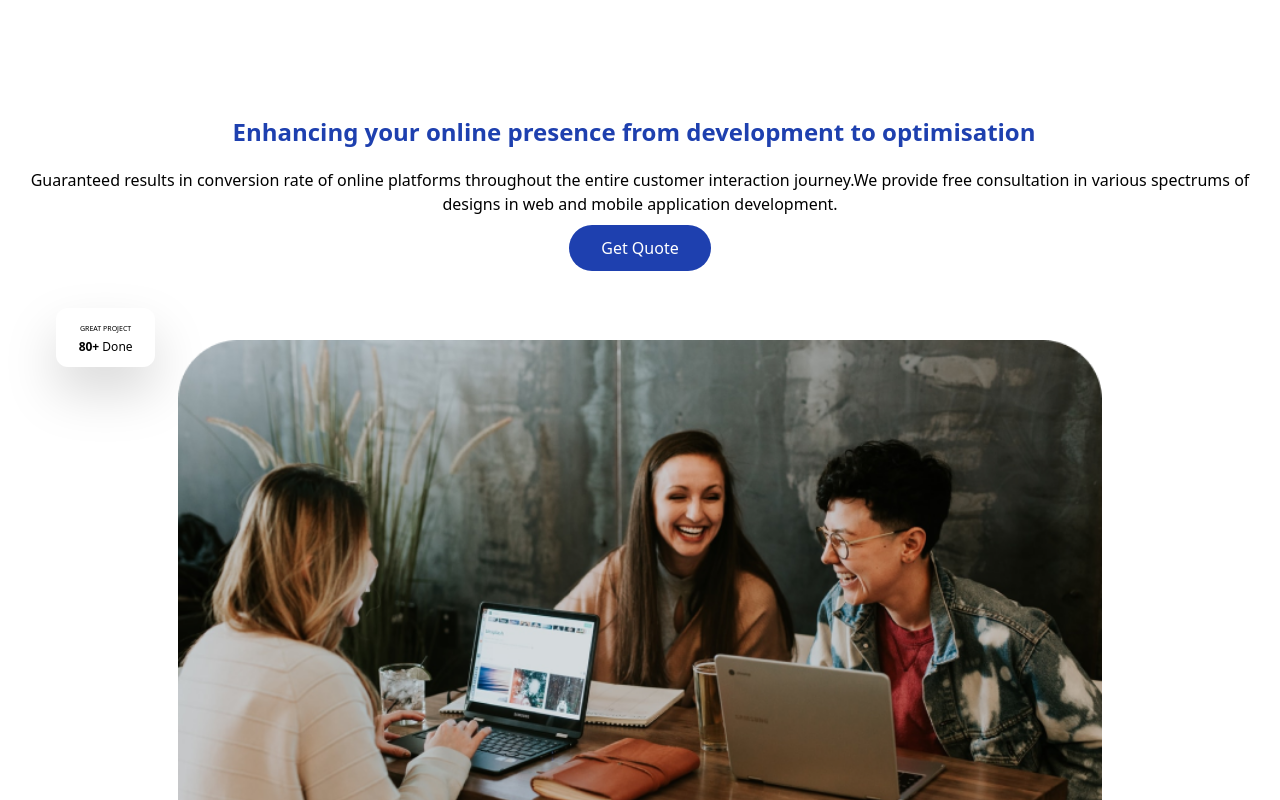
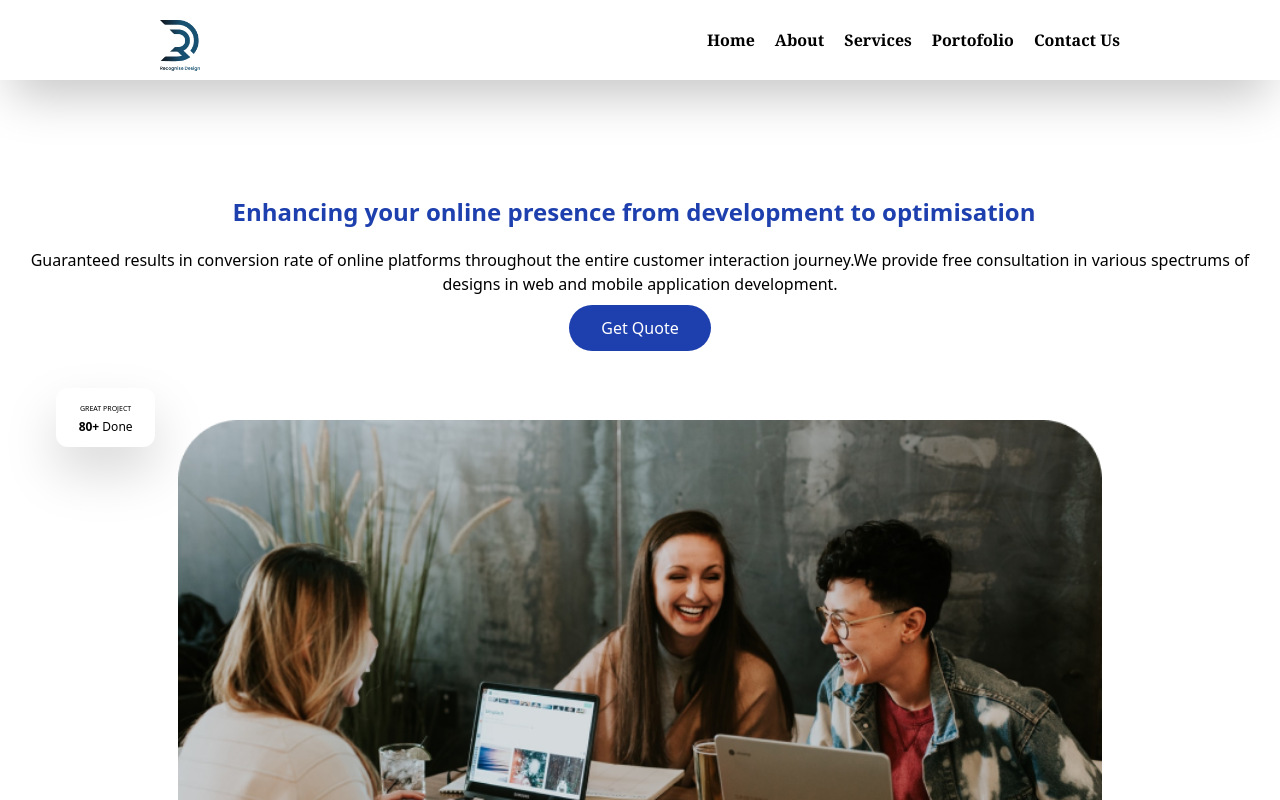
Before and after one commit to kasahun-welela/recognise-design, a React (Vite) app: page / in a window 1280 px wide. Shown: the top 800 px of the page. Built offline with nearby package versions, Linux system fonts and the light colour scheme.

Commit message:
header updated

```diff
--- a/src/components/Header.jsx
+++ b/src/components/Header.jsx
@@ -6,29 +6,23 @@ function Header() {
   const [isNavOpen, setIsNavOpen] = useState(false);
   const handleMenu = () => setIsNavOpen((prev) => !prev);
   return (
-    <div className="w-full">
-      {/* <div className=" h-18 bg-yellow-700 justify-between items-center px-20 py-5 md:flex lg:flex hidden">
+    <div className="w-full shadow-2xl">
+      <div className=" h-18  justify-between items-center px-20 py-5 md:flex lg:flex hidden">
         <h1 className="h-10 w-10 ml-20">
           <img src="./logo.png" alt="lll" />
         </h1>
         <ul className=" md:flex lg:flex  gap-5 font-serif hidden mr-20 ">
-          <li className="hover:border-b-4 hover:text-white font-bold">Home</li>
-          <li className="hover:border-b-4 hover:text-white font-bold ">
-            About
-          </li>
-          <li className="hover:border-b-4 hover:text-white font-bold">
-            Services
-          </li>
-          <li className="hover:border-b-4  hover:text-white font-bold">
-            Portofolio
-          </li>
-          <li className="hover:border-b-4  hover:text-white font-bold">
-            Contact Us
-          </li>
+          <li className="hover:bg-slate-200 font-semibold">Home</li>
+          <li className="hover:bg-slate-200 font-semibold">About</li>
+          <li className="hover:bg-slate-200 font-semibold">Services</li>
+          <li className="hover:bg-slate-200 font-semibold">Portofolio</li>
+          <li className="hover:bg-slate-200  font-semibold">Contact Us</li>
         </ul>
-      </div> */}
+      </div>
 
-      <div className={`absolute   top-0 w-screen left-0 right-0  md:hidden `}>
+      <div
+        className={`absolute shadow-2xl  top-0 w-screen left-0 right-0  md:hidden `}
+      >
         <div className=" mt-0  h-12 py-12 px-10 items-center flex justify-between ">
           <img className="pt-3 h-20 w-15 " src="./logo.png" alt="lll" />
 
@@ -49,12 +43,12 @@ function Header() {
           )}
         </div>
         {!isNavOpen && (
-          <ul className="bg-white flex flex-col pl-4 pt-3 gap-1">
-            <li className="hover:border-b-4 ">Home</li>
-            <li className="hover:border-b-4">About</li>
-            <li className="hover:border-b-4">Services</li>
-            <li className="hover:border-b-4">Portofolio</li>
-            <li className="hover:border-b-4">Contact Us</li>
+          <ul className="bg-white font-serif flex flex-col pl-4 pt-3 gap-1">
+            <li className="hover:bg-slate-200 font-semibold">Home</li>
+            <li className="hover:bg-slate-200 font-semibold">About</li>
+            <li className="hover:bg-slate-200 font-semibold">Services</li>
+            <li className="hover:bg-slate-200 font-semibold">Portofolio</li>
+            <li className="hover:bg-slate-200  font-semibold">Contact Us</li>
           </ul>
         )}
       </div>
```
